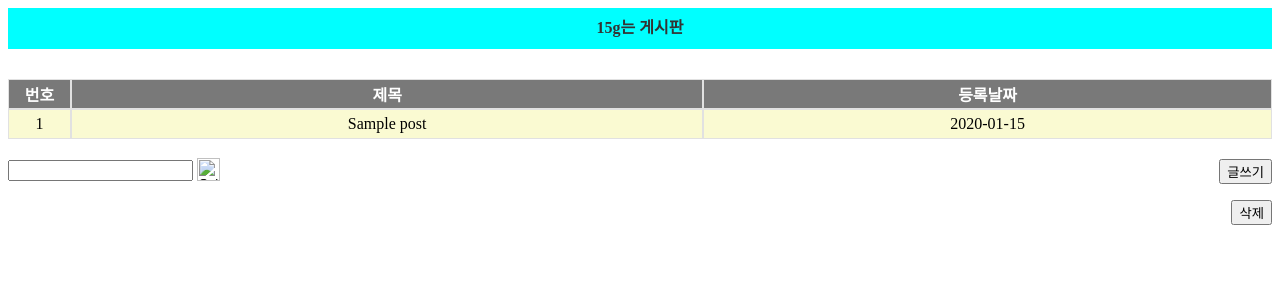
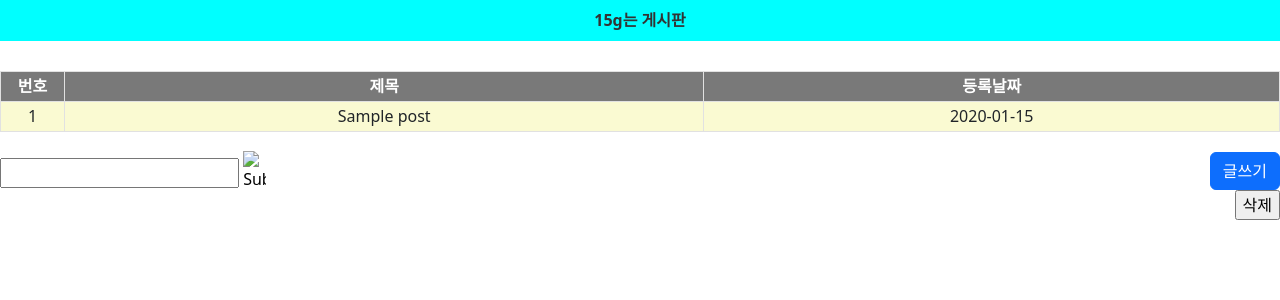
Before and after one commit to JKH47/15G_Project, a Flask app: page / in a window 1280 px wide. Shown: the top 300 px of the page. Run offline with Flask 3, Linux system fonts and the light colour scheme; tables that the repository leaves empty hold one stand-in row (values such as "Sample post").

Commit message:
메인 게시판 버튼 변경

```diff
--- a/templates/index.html
+++ b/templates/index.html
@@ -1,3 +1,10 @@
+<!DOCTYPE html>
+<html lang="en">
+<head>
+    <meta charset="UTF-8">
+    <meta name="viewport" content="width=device-width, initial-scale=1.0">
+    <title>15G는 게시판</title>
+    <link href="https://cdn.jsdelivr.net/npm/bootstrap@5.3.3/dist/css/bootstrap.min.css" rel="stylesheet" integrity="sha384-QWTKZyjpPEjISv5WaRU9OFeRpok6YctnYmDr5pNlyT2bRjXh0JMhjY6hW+ALEwIH" crossorigin="anonymous">
 <style>
     .title_box {
         display:inline-block;
@@ -59,7 +66,7 @@
         </span>
     </form>
     <form action="{{ url_for('create') }}" method="GET">
-        <input type="submit" value="글쓰기">
+        <button type="submit" class="btn btn-primary">글쓰기</button>
     </form>
     <input type="submit" value="삭제">
 </div>
```
